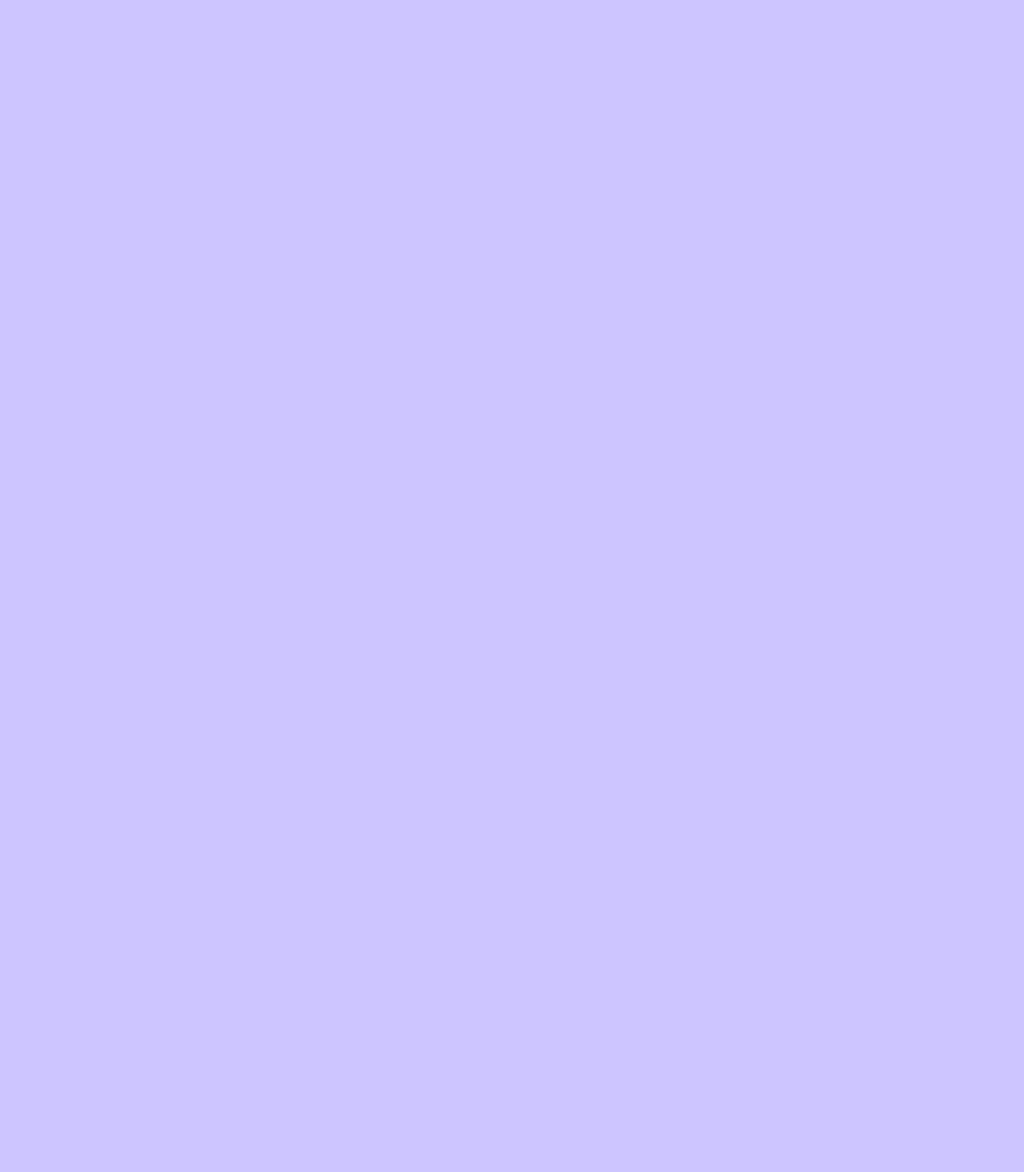
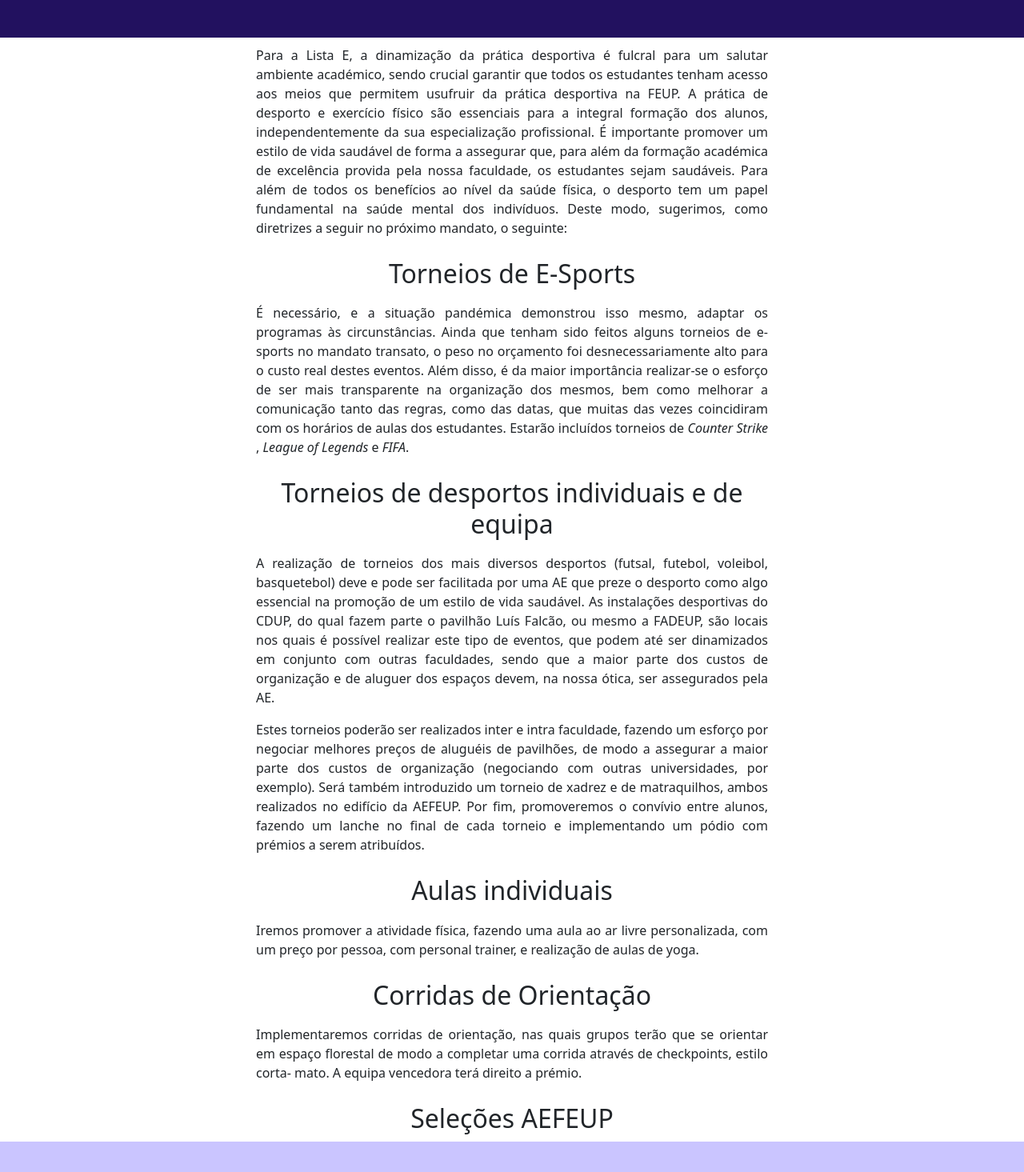
Before and after one commit to listaE2022/listaE2022.github.io, a React (Create React App) app: page /programa/recreativo in a window 1280 px wide. Before the commit this address had no page. Shown: the part 353-1818 px from the top of the page at 80% size. Before the commit the page ends 800 px from the top, so only its background shows below. Built offline with nearby package versions, Linux system fonts and the light colour scheme.

Commit message:
changed structure

```diff
--- a/src/components/MainComponent/Main.js
+++ b/src/components/MainComponent/Main.js
@@ -5,7 +5,8 @@ import Home from '../../pages/Home/Home';
 import Manifesto from '../../pages/Manifesto/Manifesto';
 import Programa from '../../pages/Programa/Programa';
 
-import Desporto from '../../pages/Desporto/Desporto';
+import Desporto from '../../pages/Departamentos/Desporto';
+import Recreativo from '../../pages/Departamentos/Recreativo';
 
 const Main = () => {
   return (
@@ -14,6 +15,8 @@ const Main = () => {
       <Route exact path='/manifesto' element={<Manifesto />}></Route>
       <Route exact path='/programa' element={<Programa />}> </Route>
       <Route path="/programa/desporto" element={<Desporto />} />
+      <Route path="/programa/recreativo" element={<Recreativo />} />
+
     </Routes>
   );
 }
--- a/src/pages/Desporto/Desporto.js
+++ b/src/pages/Departamentos/Desporto.js
@@ -1,4 +1,4 @@
-import './Desporto.css';
+import './Departamento.css';
 import Header from '../../components/Header/Header';
 function Desporto() {
   return (
--- /dev/null
+++ b/src/pages/Departamentos/Recreativo.js
@@ -0,0 +1,85 @@
+import './Departamento.css';
+import Header from '../../components/Header/Header';
+function Recreativo() {
+  return (
+    <div className='departamento'>
+        <Header section_name='RECREATIVO'></Header>
+        <div className="ManifestoMain">
+       <div id="introduçao">
+            <p>
+            Para a Lista E, a dinamização da prática desportiva é fulcral para um salutar ambiente
+        académico, sendo crucial garantir que todos os estudantes tenham acesso aos meios que
+        permitem usufruir da prática desportiva na FEUP. A prática de desporto e exercício físico são
+        essenciais para a integral formação dos alunos, independentemente da sua especialização
+        profissional. É importante promover um estilo de vida saudável de forma a assegurar que,
+        para além da formação académica de excelência provida pela nossa faculdade, os
+        estudantes sejam saudáveis. Para além de todos os benefícios ao nível da saúde física, o
+        desporto tem um papel fundamental na saúde mental dos indivíduos.
+        Deste modo, sugerimos, como diretrizes a seguir no próximo mandato, o seguinte:
+</p>
+
+       </div>
+       <div id="ensino-para-todos">
+       <h2>Torneios de E-Sports</h2>
+           <p>
+           É necessário, e a situação pandémica demonstrou isso mesmo, adaptar os programas
+        às circunstâncias. Ainda que tenham sido feitos alguns torneios de e-sports no mandato
+        transato, o peso no orçamento foi desnecessariamente alto para o custo real destes eventos.
+        Além disso, é da maior importância realizar-se o esforço de ser mais transparente na
+        organização dos mesmos, bem como melhorar a comunicação tanto das regras, como das
+        datas, que muitas das vezes coincidiram com os horários de aulas dos estudantes. Estarão
+        incluídos torneios de <i>Counter Strike</i> , <i>League of Legends</i> e <i>FIFA</i>.
+           </p>
+       </div>
+       <div id="ensino-com-dignidade">
+       <h2>Torneios de desportos individuais e de equipa</h2>
+        <p>
+                A realização de torneios dos mais diversos desportos (futsal, futebol, voleibol,
+        basquetebol) deve e pode ser facilitada por uma AE que preze o desporto como algo
+        essencial na promoção de um estilo de vida saudável. As instalações desportivas do CDUP,
+        do qual fazem parte o pavilhão Luís Falcão, ou mesmo a FADEUP, são locais nos quais é
+        possível realizar este tipo de eventos, que podem até ser dinamizados em conjunto com
+        outras faculdades, sendo que a maior parte dos custos de organização e de aluguer dos
+        espaços devem, na nossa ótica, ser assegurados pela AE.
+        </p>
+
+        <p>
+            Estes torneios poderão ser realizados inter e intra faculdade, fazendo um esforço por
+    negociar melhores preços de aluguéis de pavilhões, de modo a assegurar a maior parte dos
+    custos de organização (negociando com outras universidades, por exemplo). Será também
+    introduzido um torneio de xadrez e de matraquilhos, ambos realizados no edifício da AEFEUP.
+    Por fim, promoveremos o convívio entre alunos, fazendo um lanche no final de cada
+    torneio e implementando um pódio com prémios a serem atribuídos.
+        </p>
+       </div>
+       <div>
+           <h2 id="ensino-democratico">Aulas individuais</h2>
+           <p>
+           Iremos promover a atividade física, fazendo uma aula ao ar livre personalizada, com
+um preço por pessoa, com personal trainer, e realização de aulas de yoga.
+           </p>
+       </div>
+
+       <div>
+           <h2 id="ensino-democratico">Corridas de Orientação</h2>
+           <p>
+           Implementaremos corridas de orientação, nas quais grupos terão que se orientar em
+espaço florestal de modo a completar uma corrida através de checkpoints, estilo corta-
+mato. A equipa vencedora terá direito a prémio.
+           </p>
+       </div>
+
+       <div>
+           <h2 id="ensino-democratico">Seleções AEFEUP</h2>
+           <p>
+
+           </p>
+       </div>
+
+    </div>
+
+    </div>
+  );
+}
+
+export default Recreativo;
```
Also changed, not shown: src/pages/Departamentos/Departamento.css (added).
